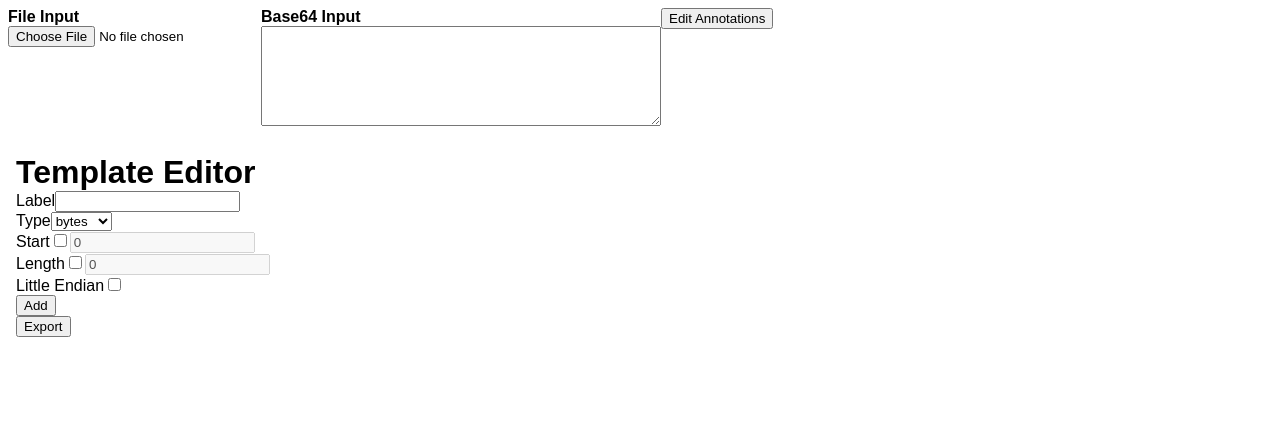
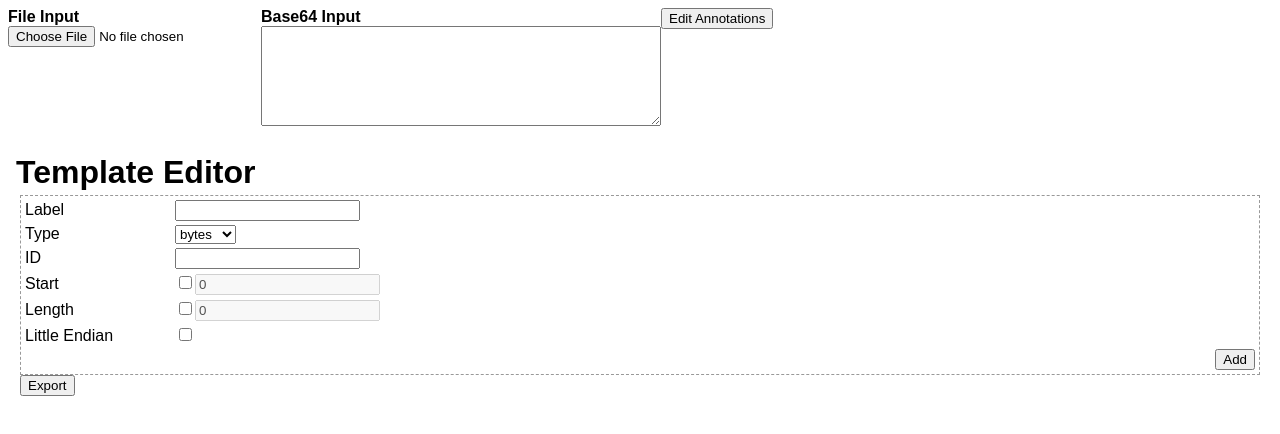
Before and after one commit to IJMacD/hex-viewer, a React (Create React App) app: page / in a window 1280 px wide. Both pictures are taken after a click on the button "Edit Annotations". Shown: the top 434 px of the page. Built offline with nearby package versions, Linux system fonts and the light colour scheme.

Commit message:
AnnotationEditor can actually edit

```diff
--- a/src/AnnotationEditor.css
+++ b/src/AnnotationEditor.css
@@ -1,3 +1,25 @@
-.AnnotationEditor label {
+.AnnotationEditor {
+    padding: 0.25em;
+}
+
+.AnnotationEditor-Annotation {
+    border: 1px solid #ccc;
+    padding: 4px;
+    padding-top: 32px;
+    position: relative;
+}
+
+.AnnotationEditor-EditAnnotation {
+    padding: 0.25em;
+    border: 1px dashed #999;
+}
+
+.AnnotationEditor-EditAnnotation label {
     display: block;
+    margin-bottom: 0.25em;
 }
+
+.AnnotationEditor-EditAnnotation span {
+    display: inline-block;
+    width: 150px;
+}
--- a/src/AnnotationEditor.jsx
+++ b/src/AnnotationEditor.jsx
@@ -4,6 +4,7 @@ import "./AnnotationEditor.css";
 const types = [ "bytes", "ASCII", "UTF-8", "Uint8", "Uint16", "Uint32", "Uint64" ];
 
 export default function AnnotationEditor ({ template = [], setTemplate }) {
+    const [ editIndex, setEditIndex ] = useState(-1);
 
     function handleRemove (index) {
         setTemplate([ ...template.slice(0, index), ...template.slice(index + 1) ]);
@@ -13,34 +14,50 @@ export default function AnnotationEditor ({ template = [], setTemplate }) {
         setTemplate([ ...(template||[]), newAnnotation ]);
     }
 
+    function handleSave (annotation, index) {
+        setTemplate([ ...template.slice(0, index), annotation, ...template.slice(index + 1) ]);
+        setEditIndex(-1);
+    }
+
     function handleExport () {
         console.log(JSON.stringify(template));
         alert("Written to console");
     }
 
+    function handleSubEdit (index, children) {
+        const annotation = { ...template[index], children };
+        setTemplate([ ...template.slice(0, index), annotation, ...template.slice(index + 1) ]);
+    }
+
     return (
         <div className="AnnotationEditor">
             {
-                (template||[]).map((a,i) => <Annotation key={i} annotation={a} onRemove={() => handleRemove(i)} />)
+                (template||[]).map((a,i) => {
+                    if (i === editIndex) {
+                        return <EditAnnotation key={i} annotation={a} addAnnotation={a => handleSave(a, i)} onCancel={() => setEditIndex(-1)} />;
+                    }
+                    return <Annotation key={i} annotation={a} onRemove={() => handleRemove(i)} onEdit={() => setEditIndex(i)} editChildren={children => handleSubEdit(i, children)} />;
+                })
             }
-            <NewAnnotation addAnnotation={handleNewAnnotation} />
+            <EditAnnotation addAnnotation={handleNewAnnotation} />
             <button onClick={handleExport}>Export</button>
         </div>
     );
 }
 
-function Annotation ({ annotation, onRemove }) {
+function Annotation ({ annotation, onRemove, onEdit, editChildren }) {
     if (annotation.children) {
         return (
-            <div style={{ border: "1px solid #ccc", padding: 4, position: "relative" }}>
-                {annotation.label}
+            <div className="AnnotationEditor-Annotation">
+                <p>{annotation.label}</p>
+                <AnnotationEditor template={annotation.children} setTemplate={editChildren} />
                 <button onClick={onRemove} style={{ position: "absolute", top: 8, right: 8 }}>Remove</button>
             </div>
         );
     }
 
     return (
-        <div style={{ border: "1px solid #ccc", padding: 4, position: "relative" }}>
+        <div className="AnnotationEditor-Annotation">
             <dl>
                 {
                     Object.entries(annotation).filter(ddFilter).map(([key, value]) => (
@@ -51,6 +68,7 @@ function Annotation ({ annotation, onRemove }) {
                     ))
                 }
             </dl>
+            <button onClick={onEdit} style={{ position: "absolute", top: 32, right: 8 }}>Edit</button>
             <button onClick={onRemove} style={{ position: "absolute", top: 8, right: 8 }}>Remove</button>
         </div>
     );
@@ -62,54 +80,67 @@ function ddFilter ([key, value]) {
         || (typeof value === "boolean" && value);
 }
 
-function NewAnnotation ({ addAnnotation }) {
-    const [ label, setLabel ] = useState("");
-    const [ type, setType ] = useState("");
-    const [ start, setStart ] = useState(0);
-    const [ length, setLength ] = useState(0);
-    const [ enableStart, setEnableStart ] = useState(false);
-    const [ enableLength, setEnableLength ] = useState(false);
-    const [ littleEndian, setLittleEndian ] = useState(false);
+/**
+ *
+ * @param {object} props
+ * @param {(object) => void} props.addAnnotation
+ * @param {import("./annotate").Annotation} [props.annotation]
+ * @param {() => void} [props.onCancel]
+ * @returns
+ */
+function EditAnnotation ({ addAnnotation, annotation, onCancel }) {
+    const [ label, setLabel ] = useState(annotation?.label || "");
+    const [ id, setID ] = useState(annotation?.id || "");
+    const [ type, setType ] = useState(annotation?.type || "");
+    const [ start, setStart ] = useState(annotation?.start || 0);
+    const [ length, setLength ] = useState(annotation?.length || 0);
+    const [ enableStart, setEnableStart ] = useState(typeof annotation?.start === "number");
+    const [ enableLength, setEnableLength ] = useState(typeof annotation?.length === "number");
+    const [ littleEndian, setLittleEndian ] = useState(typeof annotation?.littleEndian === "boolean");
 
     function handleAdd () {
         addAnnotation({
             label,
+            id: id || void 0,
             type,
             start: enableStart ? start : void 0,
             length: enableLength ? length : void 0,
             littleEndian: littleEndian || void 0,
         });
         setLabel("");
-        // setStart(0);
-        // setLength(0);
-        // setEnableStart(false);
-        // setEnableLength(false);
+        setID("");
     }
 
     return (
-        <div>
-            <label>Label
+        <div className="AnnotationEditor-EditAnnotation">
+            <label><span>Label</span>
                 <input value={ label } onChange={e => setLabel(e.target.value)} />
             </label>
-            <label>Type
+            <label><span>Type</span>
                 <select value={ type } onChange={e => setType(e.target.value)}>
                     {
                         types.map(t => <option key={t} value={t}>{t}</option>)
                     }
                 </select>
             </label>
-            <label>Start
+            <label><span>ID</span>
+                <input value={ id } onChange={e => setID(e.target.value)} />
+            </label>
+            <label><span>Start</span>
                 <input type="checkbox" checked={enableStart} onChange={e => setEnableStart(e.target.checked)} />
                 <input value={ start } onChange={e => setStart(+e.target.value)} type="number" disabled={!enableStart} />
             </label>
-            <label>Length
+            <label><span>Length</span>
                 <input type="checkbox" checked={enableLength} onChange={e => setEnableLength(e.target.checked)} />
                 <input value={ length } onChange={e => setLength(+e.target.value)} type="number" disabled={!enableLength} />
             </label>
-            <label>Little Endian
+            <label><span>Little Endian</span>
                 <input type="checkbox" checked={littleEndian} onChange={e => setLittleEndian(e.target.checked)} />
             </label>
-            <button onClick={handleAdd}>Add</button>
+            <div style={{textAlign:"right"}}>
+                { onCancel && <button onClick={onCancel}>Cancel</button> }
+                <button onClick={handleAdd}>{annotation?"Save":"Add"}</button>
+            </div>
         </div>
     );
 }
```
